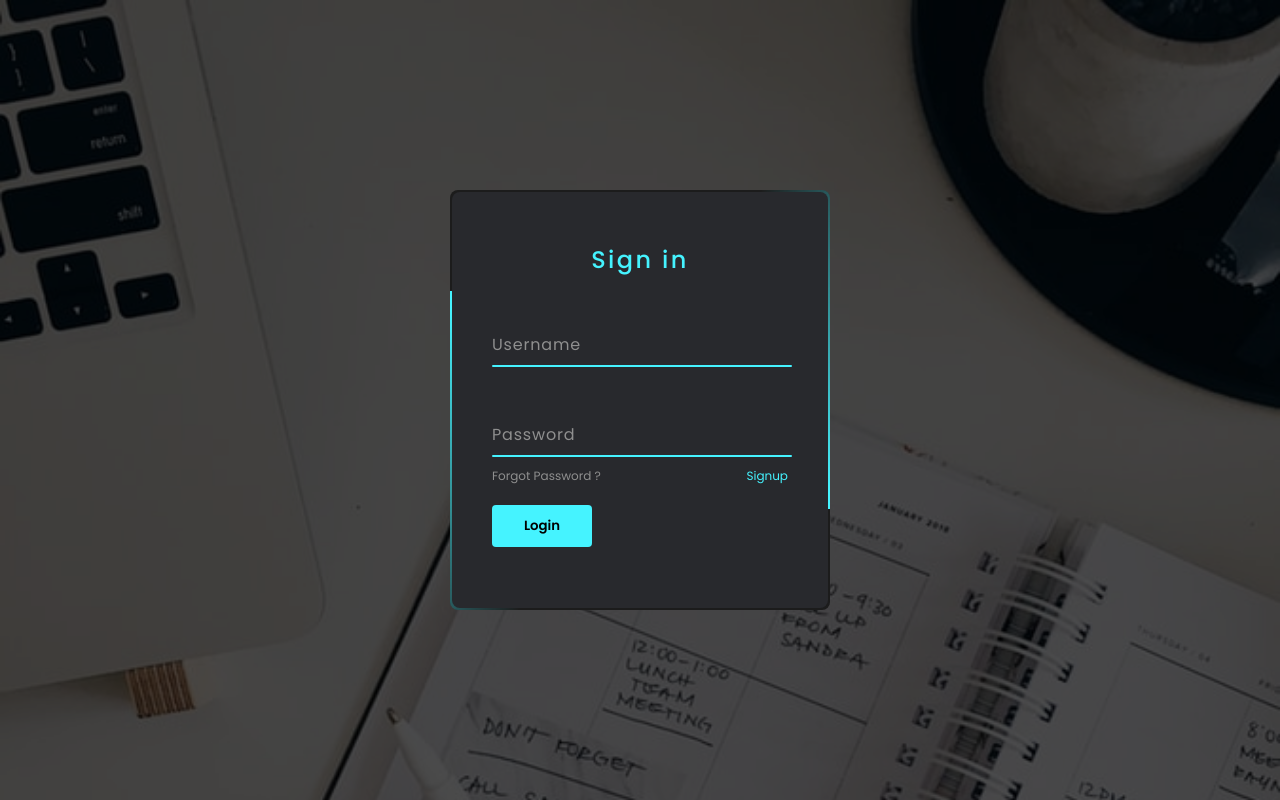
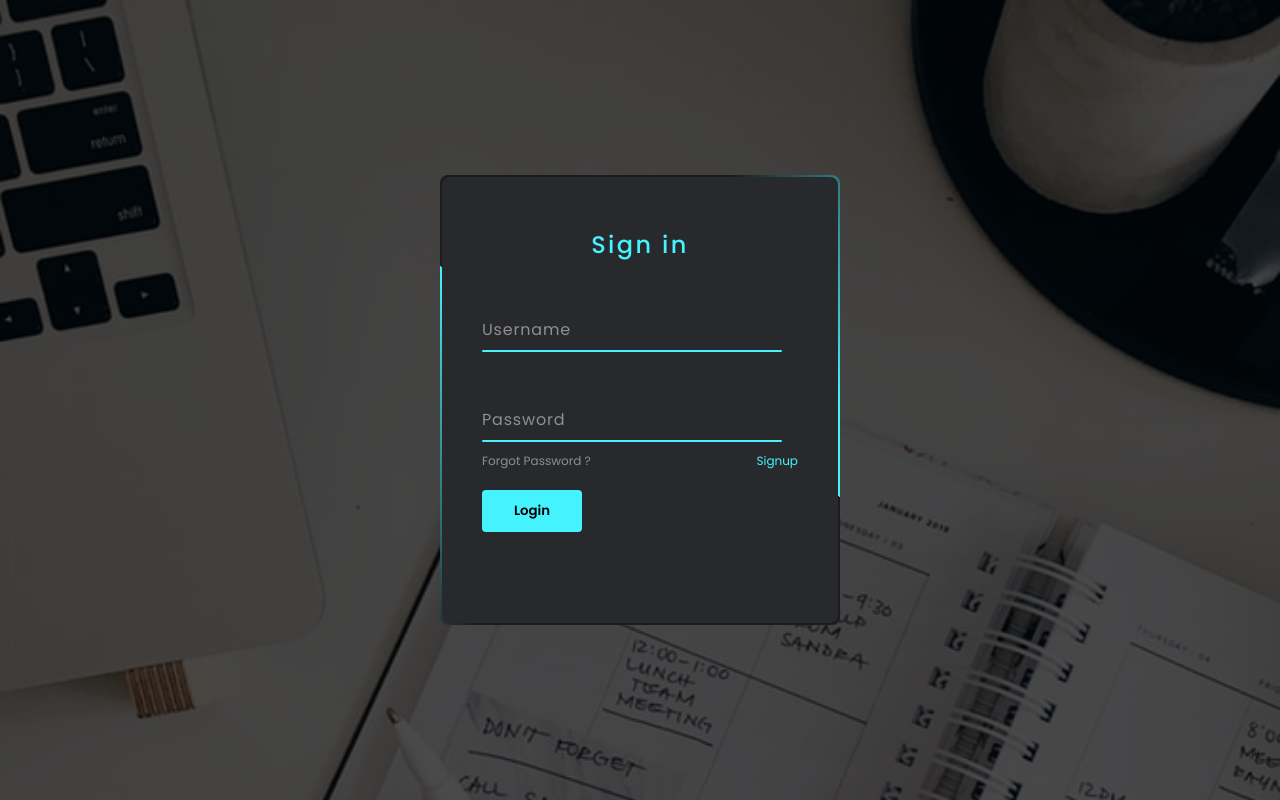
Before and after one commit to Rexter555/VITogether, a plain HTML site: page LoginForm/Login.html in a window 1280 px wide. Drawn offline with Linux system fonts and the light colour scheme.

Commit message:
Update Login.css

```diff
--- a/LoginForm/Login.css
+++ b/LoginForm/Login.css
@@ -34,8 +34,8 @@ body
 .box
 {
 	position: relative;
-	width: 380px;
-	height: 420px;
+	width: 400px;
+	height: 450px;
 	background: #1c1c1c;
 	border-radius: 8px;
 	overflow: hidden;
```
